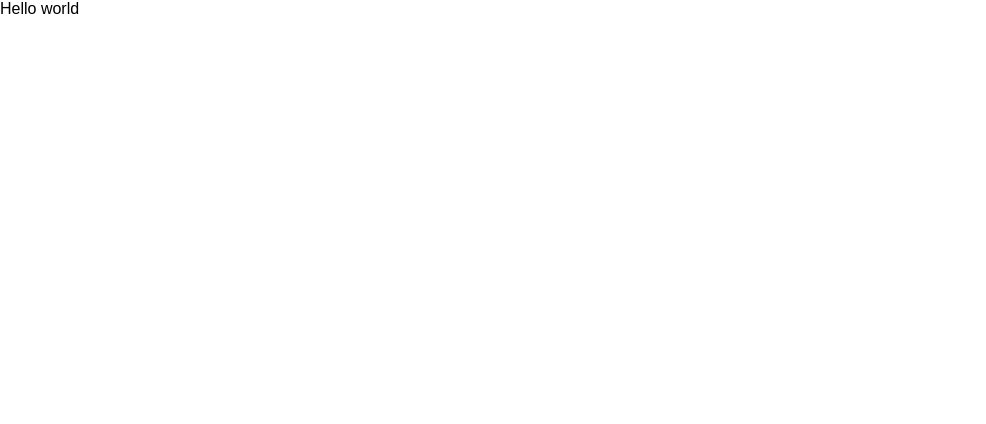
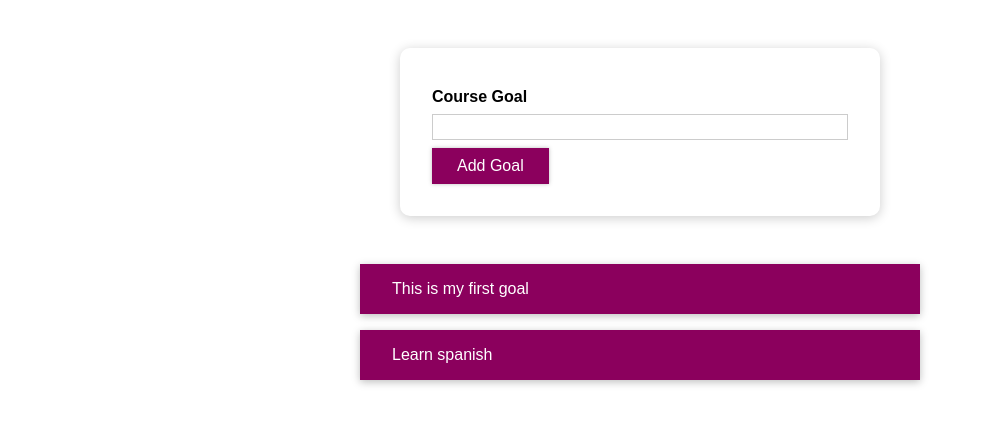
Before and after one commit to olayeni45/React-Components, a React (Create React App) app in the folder components/: page / in a window 1280 px wide. Shown: the top 424 px of the page, without its empty margins (0-986 px from the left). Built offline with nearby package versions, Linux system fonts and the light colour scheme.

Commit message:
added changes

```diff
--- a/components/src/App.css
+++ b/components/src/App.css
@@ -0,0 +1,14 @@
+#goals {
+  width: 35rem;
+  max-width: 90%;
+  margin: 3rem auto;
+}
+
+#goal-form {
+  width: 30rem;
+  max-width: 90%;
+  margin: 3rem auto;
+  padding: 2rem;
+  box-shadow: 0 2px 12px rgba(0, 0, 0, 0.2);
+  border-radius: 10px;
+}
--- a/components/src/App.js
+++ b/components/src/App.js
@@ -1,8 +1,33 @@
-import React from "react";
+import React, { useState } from "react";
 import "./App.css";
+import CourseInput from "./CourseGoals/CourseInput/CourseInput";
+import { INITIAL_EXPENSES } from "./static";
+import CourseGoalList from "./CourseGoals/CourseGoalList/CourseGoalList";
 
 const App = () => {
-  return <div>Hello world</div>;
+  const [coursegoals, SetCourseGoals] = useState(INITIAL_EXPENSES);
+
+  const addGoalHandler = (goal) => {
+    SetCourseGoals((prev) => {
+      return [{ id: Math.random(), text: goal }, ...prev];
+    });
+  };
+
+  return (
+    <div>
+      <section id="goal-form">
+        <CourseInput onAddGoal={addGoalHandler} />
+      </section>
+
+      <section id="goals">
+        {coursegoals.length > 0 ? (
+          <CourseGoalList goals={coursegoals} />
+        ) : (
+          <p style={{ textAlign: "center" }}>No goals found. Maybe add one?</p>
+        )}
+      </section>
+    </div>
+  );
 };
 
 export default App;
--- a/components/src/CourseGoals/CourseGoalItem/CourseGoalItem.css
+++ b/components/src/CourseGoals/CourseGoalItem/CourseGoalItem.css
@@ -0,0 +1,8 @@
+.goal-item {
+  margin: 1rem 0;
+  background: #8b005d;
+  box-shadow: 0 2px 8px rgba(0, 0, 0, 0.26);
+  color: white;
+  padding: 1rem 2rem;
+  cursor: pointer;
+}
--- a/components/src/CourseGoals/CourseGoalItem/CourseGoalItem.jsx
+++ b/components/src/CourseGoals/CourseGoalItem/CourseGoalItem.jsx
@@ -0,0 +1,12 @@
+import React from 'react'
+import './CourseGoalItem.css'
+
+const CourseGoalItem = (props)=> {
+    const {children} = props
+
+    return(
+        <li className='goal-item'>{children}</li>
+    )
+}
+
+export default CourseGoalItem;
--- a/components/src/CourseGoals/CourseGoalList/CourseGoalList.css
+++ b/components/src/CourseGoals/CourseGoalList/CourseGoalList.css
@@ -0,0 +1,5 @@
+.goal-list {
+  list-style: none;
+  margin: 0;
+  padding: 0;
+}
--- a/components/src/CourseGoals/CourseGoalList/CourseGoalList.jsx
+++ b/components/src/CourseGoals/CourseGoalList/CourseGoalList.jsx
@@ -0,0 +1,18 @@
+import React from "react";
+import "./CourseGoalList.css";
+import CourseGoalItem from "../CourseGoalItem/CourseGoalItem";
+
+const CourseGoalList = (props) => {
+  const { goals } = props;
+  return (
+    <ul className="goal-list">
+      {goals.map((goal) => (
+        <CourseGoalItem key={goal.id} id={goal.id}>
+          {goal.text}
+        </CourseGoalItem>
+      ))}
+    </ul>
+  );
+};
+
+export default CourseGoalList;
--- a/components/src/CourseGoals/CourseInput/CourseInput.css
+++ b/components/src/CourseGoals/CourseInput/CourseInput.css
@@ -0,0 +1,24 @@
+.form-control {
+  margin: 0.5rem 0;
+}
+
+.form-control label {
+  font-weight: bold;
+  display: block;
+  margin-bottom: 0.5rem;
+}
+
+.form-control input {
+  display: block;
+  width: 100%;
+  border: 1px solid #ccc;
+  font: inherit;
+  line-height: 1.5rem;
+  padding: 0 0.25rem;
+}
+
+.form-control input:focus {
+  outline: none;
+  background: #fad0ec;
+  border-color: #8b005d;
+}
--- a/components/src/CourseGoals/CourseInput/CourseInput.jsx
+++ b/components/src/CourseGoals/CourseInput/CourseInput.jsx
@@ -0,0 +1,30 @@
+import React, { useState } from "react";
+import "./CourseInput.css";
+import Button from "../../UI/Button";
+
+const CourseInput = (props) => {
+  const { onAddGoal } = props;
+  const [input, setInput] = useState("");
+
+  const inputHandler = (evt) => {
+    const { value } = evt.target;
+    setInput(value);
+  };
+
+  const formSubmitHandler = (event) => {
+    event.preventDefault();
+    onAddGoal(input);
+  };
+
+  return (
+    <form onSubmit={formSubmitHandler}>
+      <div className="form-control">
+        <label>Course Goal</label>
+        <input type="text" onChange={inputHandler} />
+      </div>
+      <Button type="submit"> Add Goal</Button>
+    </form>
+  );
+};
+
+export default CourseInput;
--- a/components/src/UI/Button.css
+++ b/components/src/UI/Button.css
@@ -0,0 +1,20 @@
+.button {
+  font: inherit;
+  padding: 0.5rem 1.5rem;
+  border: 1px solid #8b005d;
+  color: white;
+  background: #8b005d;
+  box-shadow: 0 0 4px rgba(0, 0, 0, 0.26);
+  cursor: pointer;
+}
+
+.button:focus {
+  outline: none;
+}
+
+.button:hover,
+.button:active {
+  background: #ac0e77;
+  border-color: #ac0e77;
+  box-shadow: 0 0 8px rgba(0, 0, 0, 0.26);
+}
--- a/components/src/UI/Button.jsx
+++ b/components/src/UI/Button.jsx
@@ -0,0 +1,14 @@
+import React from "react";
+import "./Button.css";
+
+const Button = (props) => {
+  const { type, onClick, children } = props;
+
+  return (
+    <button type={type} className="button" onClick={onClick}>
+      {children}
+    </button>
+  );
+};
+
+export default Button;
--- /dev/null
+++ b/components/src/static.js
@@ -0,0 +1,6 @@
+const INITIAL_EXPENSES = [
+    {id: '1', text: 'This is my first goal' },
+    {id: '2', text: 'Learn spanish'}
+]
+
+export {INITIAL_EXPENSES}
```
